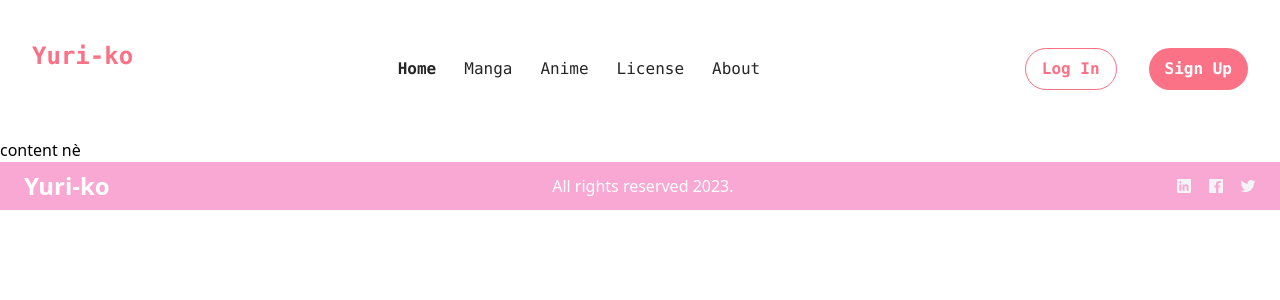
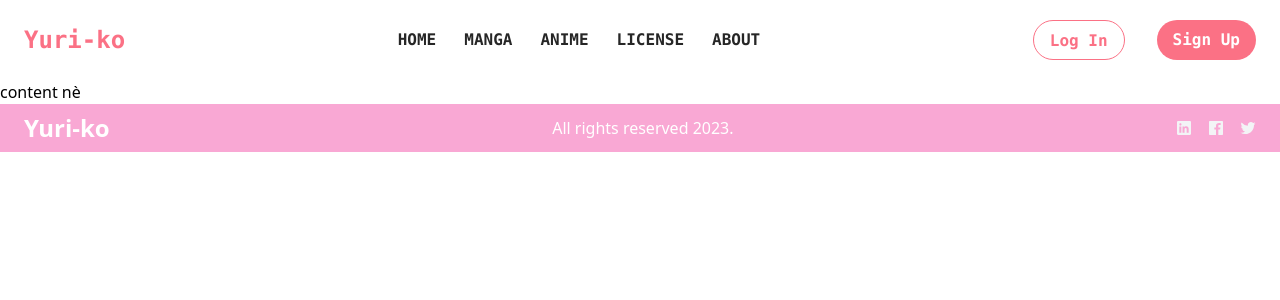
Before and after one commit to ndt2804/yuri-yuri, a Nuxt app: page / in a window 1280 px wide. Shown: the top 300 px of the page. Built offline with nearby package versions, Linux system fonts and the light colour scheme.

Commit message:
fix: fix position header

```diff
--- a/components/TheHeader.vue
+++ b/components/TheHeader.vue
@@ -1,31 +1,30 @@
 <template>
-    <nav id="navbar" class="relative z-10 w-full text-neutral-800">
-        <div class="flex flex-row max-w-screen-xl px-8 mx-auto  py-4 space-x-4 xl:space-x-8 ">
-            <div class="font-mono font-bold  py-6  text-2xl text-rose-400  gap-3 space-x-8">
+    <nav id="navbar" class="relative z-10 w-full text-neutral-800 font-bold font-mono">
+        <div class="flex flex-row max-w-screen-xl px-6 mx-auto  py-3 space-x-4 xl:space-x-8 h-20 ">
+            <div class="py-3 text-2xl text-rose-400 space-x-8">
                 <NuxtLink to="/">Yuri-ko</NuxtLink>
             </div>
-            <ul class="gap-3 flex flex-1 justify-center font-mono  space-x-4 items-center">
+            <ul class="gap-3 flex flex-1 justify-center space-x-4 items-center">
                 <li>
-                    <NuxtLink to="/">Home</NuxtLink>
+                    <NuxtLink to="/">HOME</NuxtLink>
                 </li>
                 <li>
-                    <NuxtLink to="/about">Manga</NuxtLink>
+                    <NuxtLink to="/manga">MANGA</NuxtLink>
                 </li>
                 <li>
-                    <NuxtLink to="/contact">Anime</NuxtLink>
+                    <NuxtLink to="/anime">ANIME</NuxtLink>
                 </li>
                 <li>
-                    <NuxtLink to="/license">License</NuxtLink>
+                    <NuxtLink to="/license">LICENSE</NuxtLink>
                 </li>
                 <li>
-                    <NuxtLink to="/login">About</NuxtLink>
+                    <NuxtLink to="/about">ABOUT</NuxtLink>
                 </li>
             </ul>
-            <button
-                class="bg-transparent text-rose-400 font-mono font-bold py-2 px-4 my-8 mx-4 rounded-full border border-rose-400  ">
+            <button class="bg-transparent text-rose-400 py-2 px-4 my-2 rounded-full border border-rose-400 items-center ">
                 <NuxtLink to="/login">Log In</NuxtLink>
             </button>
-            <button class="bg-rose-400 hover:bg-rose-500 text-white font-mono font-bold py-2 px-4 my-8 mx-4 rounded-full ">
+            <button class="bg-rose-400 hover:bg-rose-500 text-white py-2 px-4 my-2 rounded-full ">
                 <NuxtLink to="/register"> Sign Up </NuxtLink>
             </button>
         </div>
--- a/components/TheHeaderCustom.vue
+++ b/components/TheHeaderCustom.vue
@@ -1,7 +1,7 @@
 <template>
-    <nav id="navbar" class="relative z-10 w-full text-neutral-800">
-        <div class="flex flex-row max-w-screen-xl px-8 mx-auto  py-4 space-x-4 xl:space-x-8 ">
-            <div class="font-mono font-bold  py-6  text-2xl text-rose-400  gap-3 space-x-8">
+    <nav id="navbar" class="relative z-10 w-full text-neutral-800 font-bold font-mono">
+        <div class="flex flex-row max-w-screen-xl px-6 mx-auto  py-3 space-x-4 xl:space-x-8 h-20 ">
+            <div class="py-3 text-2xl text-rose-400 space-x-8">
                 <NuxtLink to="/">Yuri-ko</NuxtLink>
             </div>
         </div>
```
